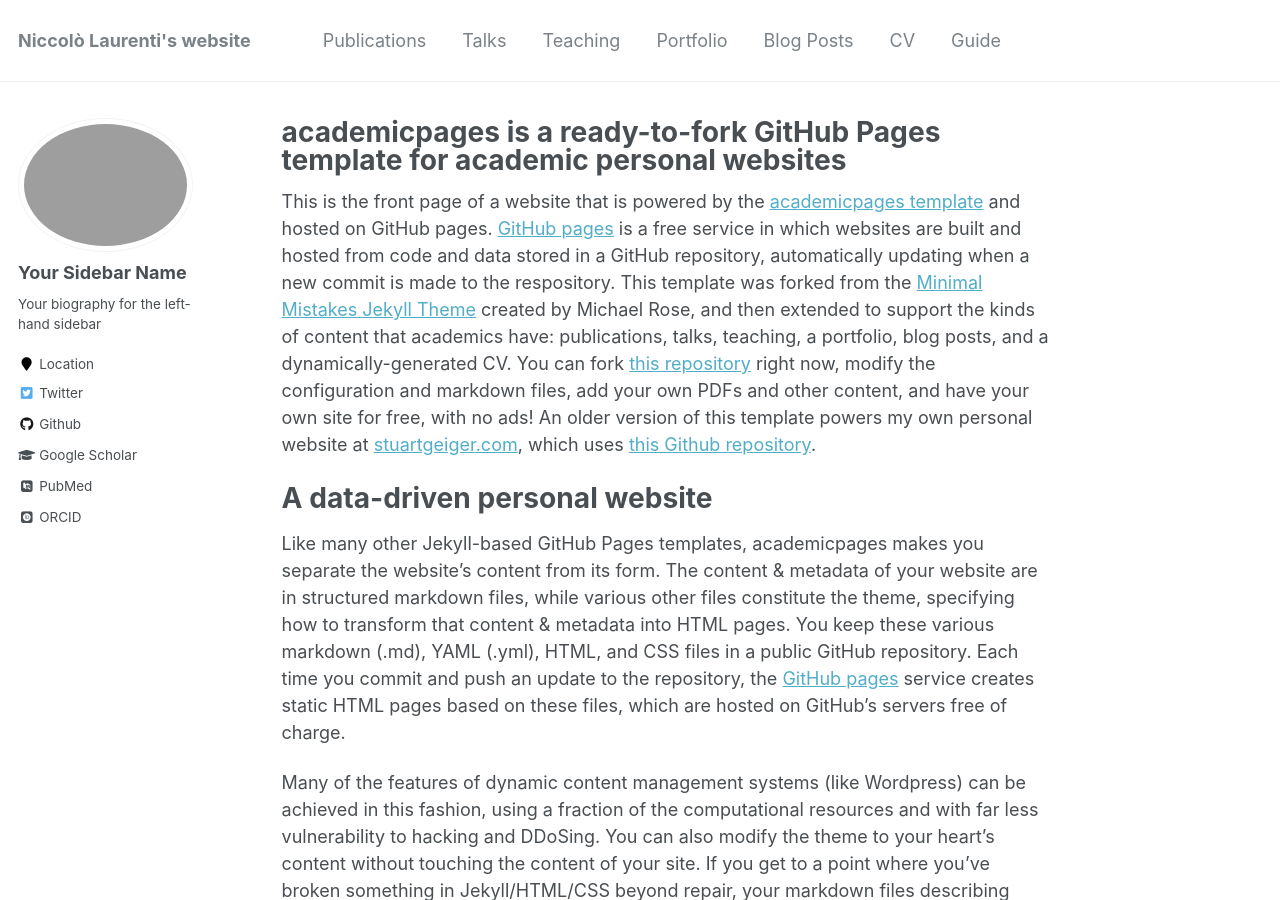
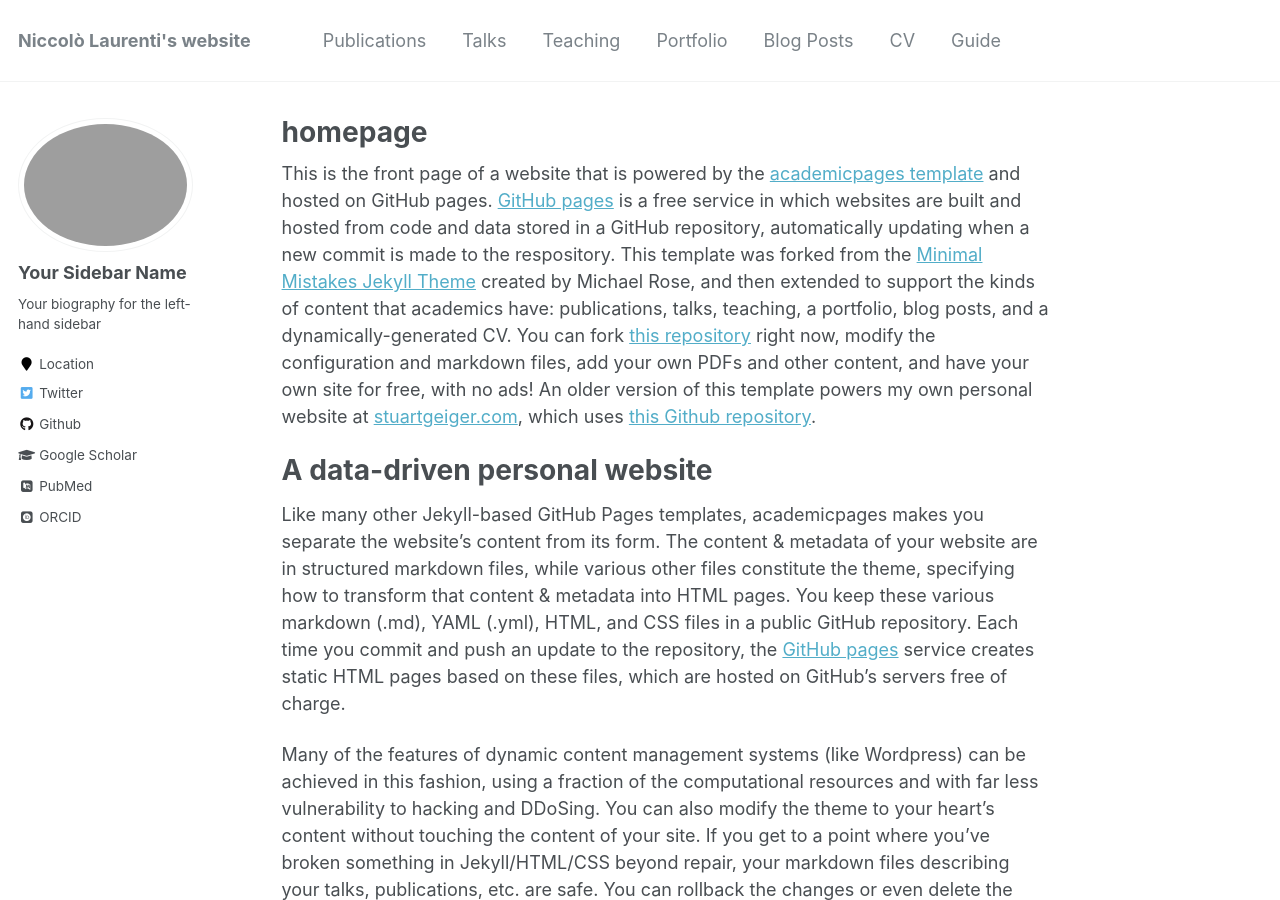
Before and after one commit to niclaurenti/niclaurenti.github.io, a Jekyll site: the page built from _pages/about.md, in a window 1280 px wide and 900 px high. Built offline with Jekyll 4.4.1, drawn with Linux system fonts in a browser that asks for light colours; some web fonts are replaced.

```diff
--- a/_pages/about.md
+++ b/_pages/about.md
@@ -1,6 +1,6 @@
 ---
 permalink: /
-title: "academicpages is a ready-to-fork GitHub Pages template for academic personal websites"
+title: "homepage"
 excerpt: "About me"
 author_profile: true
 redirect_from:
```
Also changed, not shown: 1 other file.
